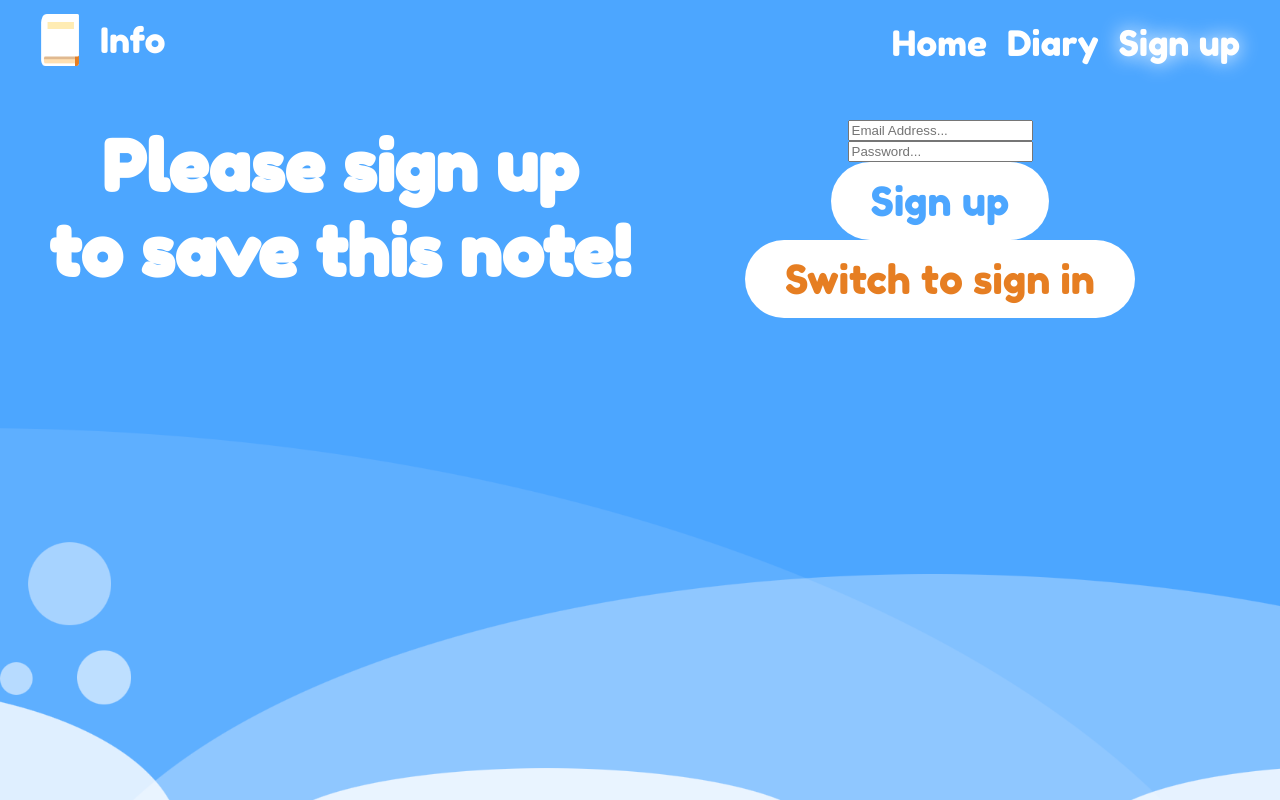
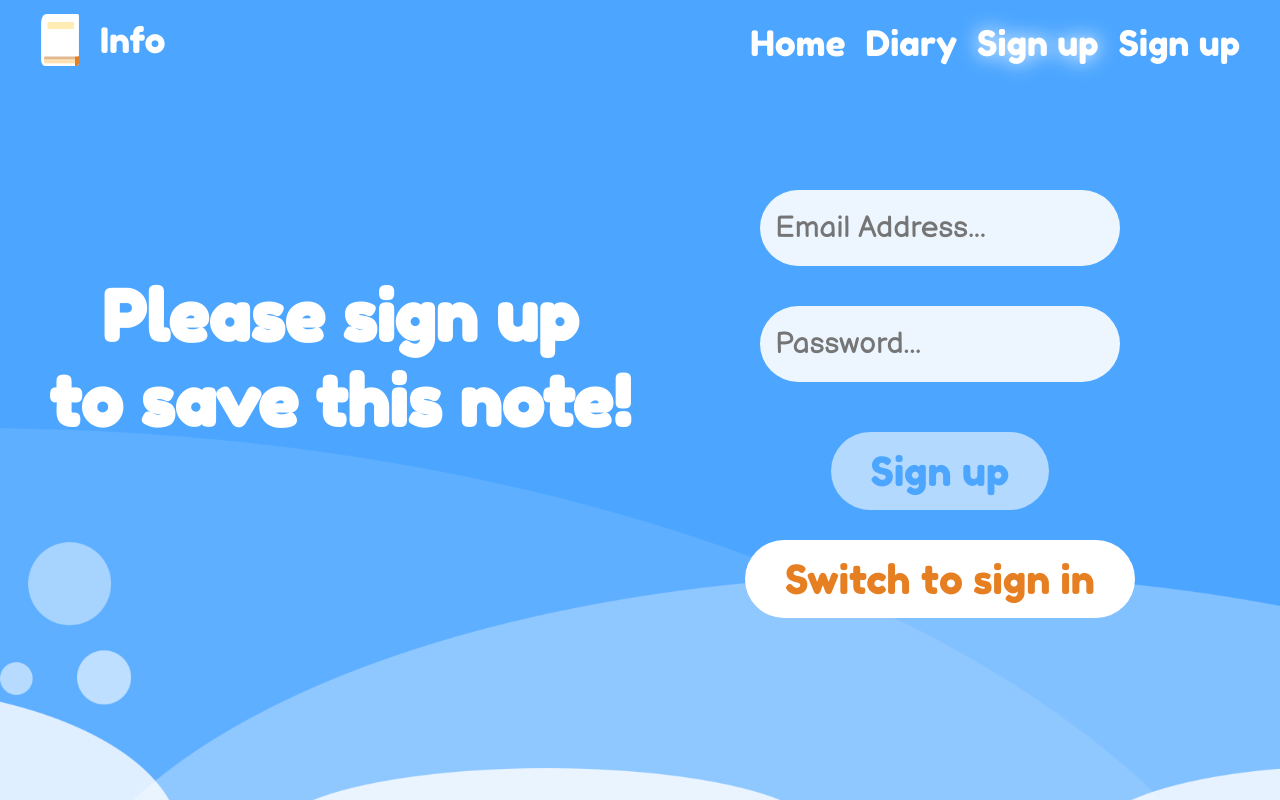
Before and after one commit to augustvulpes/diary-app, a React (Create React App) app: page /signup in a window 1280 px wide. Built offline with nearby package versions, Linux system fonts and the light colour scheme.

Commit message:
auth pages look finished

```diff
--- a/src/App.js
+++ b/src/App.js
@@ -14,8 +14,9 @@ class App extends Component {
       <Switch>
         <Route path="/" exact component={Home} />
         <Route path="/diary" component={Diary} />
-        <Route path="/signup" component={() => <Auth />} />
-        {/* <Redirect to="/" /> */}
+        <Route path="/signup" component={Auth} />
+        <Route path="/signin" render={() => <Auth signin />} />
+        <Redirect to="/" />
       </Switch>
     );
 
--- a/src/components/Navigation/NavigationLinks/NavigationLinks.js
+++ b/src/components/Navigation/NavigationLinks/NavigationLinks.js
@@ -9,6 +9,7 @@ const navigationLinks = props => {
             <NavigationLink link="/">Home</NavigationLink>
             <NavigationLink link="/diary">Diary</NavigationLink>
             <NavigationLink link="/signup">Sign up</NavigationLink>
+            <NavigationLink link="/signin">Sign up</NavigationLink>
         </ul>
     );
 };
--- a/src/containers/Auth/Auth.js
+++ b/src/containers/Auth/Auth.js
@@ -1,27 +1,118 @@
 import React, { Component } from 'react';
+import { NavLink } from 'react-router-dom';
 
 import classes from './Auth.module.css';
 import Button from '../../components/UI/Button/Button';
+import { updateObject } from '../../shared/updateObject';
 
 class Auth extends Component {
-    // state = {
+    state = {
+        inputs: {
+            email: {
+                params: {
+                    type: 'email',
+                    placeholder: 'Email Address...'
+                },
+                value: '',
+                validation: {
+                    required: true
+                },
+                valid: false,
+                touched: false
+            },
+            password: {
+                params: {
+                    type: 'password',
+                    placeholder: 'Password...'
+                },
+                value: '',
+                validation: {
+                    required: true,
+                    minLength: 6
+                },
+                valid: false,
+                touched: false
+            }
+        }
+    };
 
-    // }
+    inputOnChange = (event, name) => {
+        const newInputs = updateObject(this.state.inputs, {
+            [name]: updateObject(this.state.inputs[name], {
+                value: event.target.value,
+                valid: this.checkValidity(event.target.value, this.state.inputs[name].validation),
+                touched: true
+            })
+        });
+        this.setState({inputs: newInputs});
+    };
+
+    checkValidity = (value, rules) => {
+        let isValid = true;
+
+        if (rules.required) {
+            isValid = value.trim() !== '' && isValid;
+        };
+
+        if (rules.minLength) {
+            isValid = value.length >= rules.minLength && isValid;
+        };
+
+        return isValid;
+    };
+
+    checkButtonStatus = () => {
+        let isValid = true;
+
+        for (let key in this.state.inputs) {
+            if (!this.state.inputs[key].valid) {
+                isValid = false;
+            };
+        };
+
+        return isValid;
+    };
+
+    submitHandler = (event) => {
+        event.preventDefault();
+    };
 
     render() {
+        const inputsElemArray = [];
+        for (let key in this.state.inputs) {
+            inputsElemArray.push({
+                id: key,
+                config: this.state.inputs[key]
+            });
+        };
+
+        const inputs = inputsElemArray.map(elem => {
+            return (
+                <input
+                    key={elem.id}
+                    type={elem.config.params.type}
+                    placeholder={elem.config.params.placeholder}
+                    onChange={(event) => this.inputOnChange(event, elem.id)}
+                    value={elem.config.value} />
+            );
+        });
+
         return (
             <div className={classes.AuthContent}>
                 <div className={classes.Warning}>
-                    <h1>Please sign up<br />
+                    <h1>Please {this.props.signin ? 'sign in' : 'sign up'}<br />
                         to save this note!</h1>
                 </div>
                 <div className={classes.Panel}>
-                    <form>
-                        <input type="email" name="email" placeholder="Email Address..." />
-                        <input type="password" name="password" placeholder="Password..." />
-                        <Button>Sign up</Button>
+                    <form onSubmit={this.submitHandler}>
+                        <div className={classes.Inputs}>
+                            {inputs}
+                        </div>
+                        <Button disabled={!this.checkButtonStatus()} >Sign up</Button>
                     </form>
-                    <Button orange>Switch to sign in</Button>
+                    <NavLink to={this.props.signin ? '/signup' : '/signin'}>
+                        <Button orange>Switch to {this.props.signin ? 'sign up' : 'sign in'}</Button>
+                    </NavLink>
                 </div>
             </div>
         );
--- a/src/containers/Auth/Auth.module.css
+++ b/src/containers/Auth/Auth.module.css
@@ -23,10 +23,38 @@
     display: flex;
     flex-direction: column;
     align-items: center;
+    margin-top: 50px;
 }
 
 .Panel form {
+    width: 100%;
     display: flex;
     flex-direction: column;
     align-items: center;
+    justify-content: space-between;
+    margin-bottom: 30px;
 }
+
+.Inputs {
+    text-align: center;
+    margin-bottom: 30px;
+}
+
+.Panel form input {
+    transition: 0.3s;
+    width: 60%;
+    margin: 20px 0;
+    padding: 20px 15px;
+    box-sizing: border-box;
+    font-family: 'Balsamiq Sans', sans-serif;
+    font-size: 30px;
+    color: #1782ec;
+    background: rgba(255, 255, 255, 0.9);
+    border-radius: 40px;
+    border: none;
+}
+
+.Panel form input:hover,
+.Panel form input:focus {
+    background: white;
+}
```
